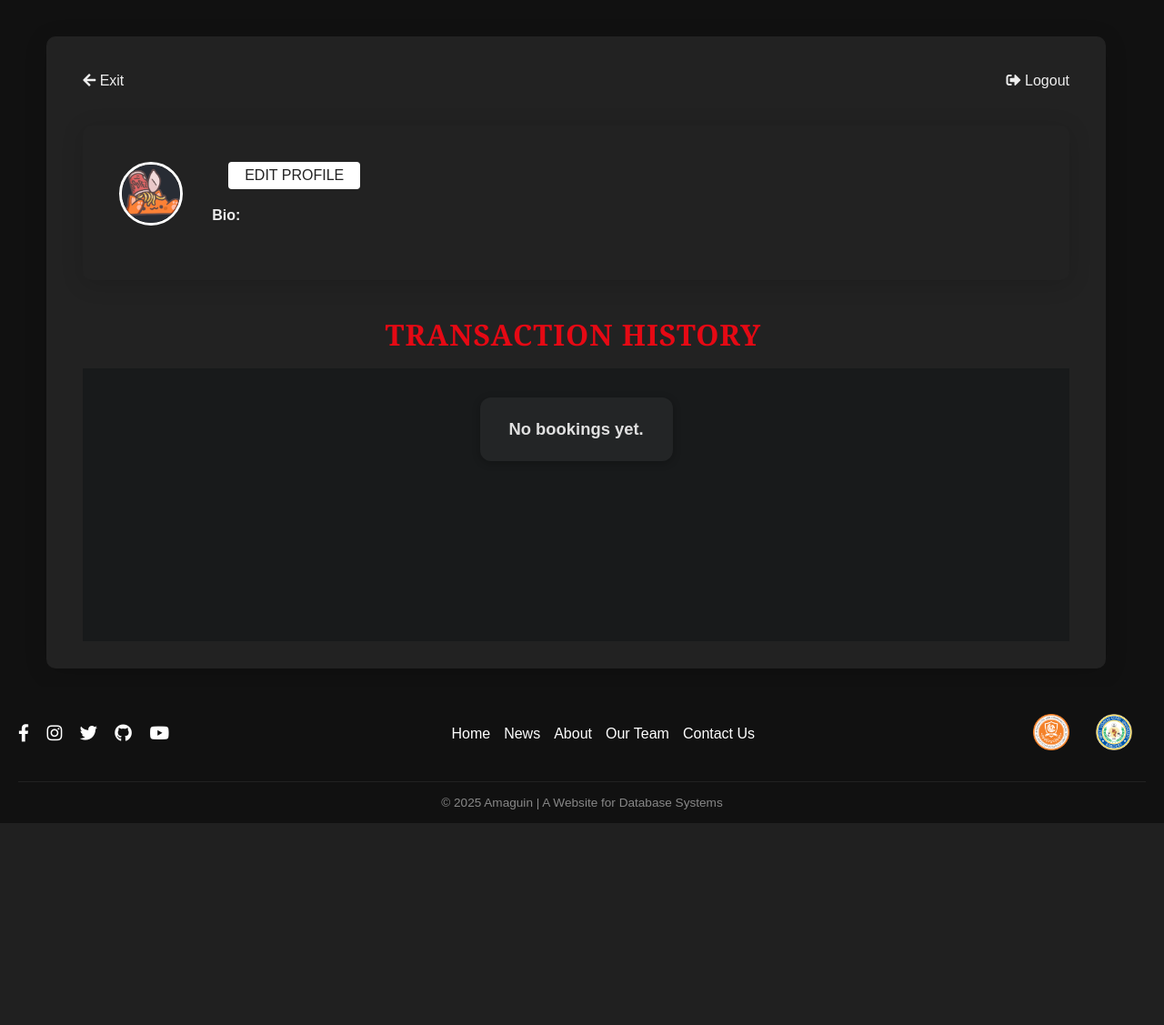
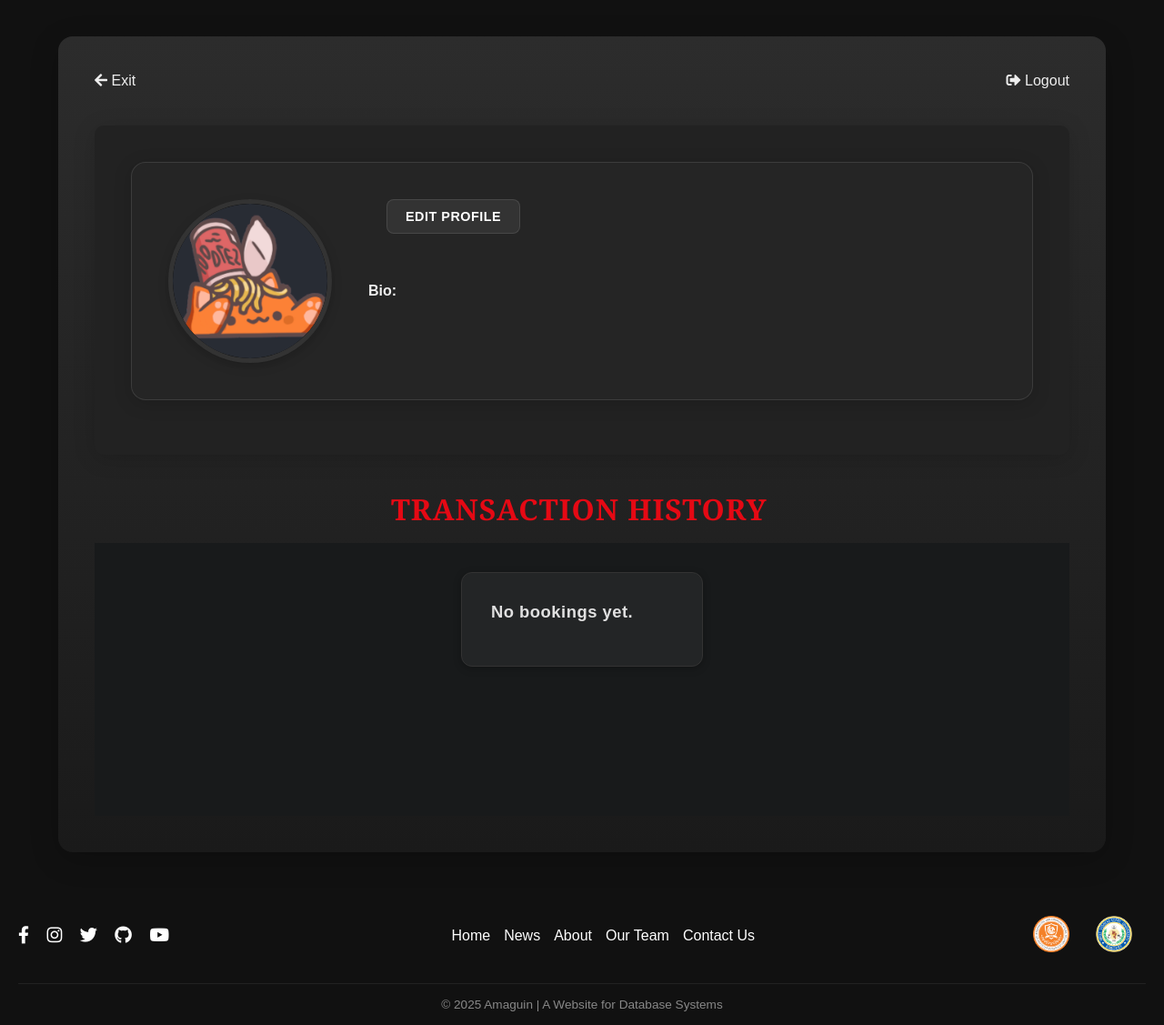
Before and after one commit to Jerrickhoo/flixitix, a PHP site: page /ProfilePage/ProfilePage.php in a window 1280 px wide. Shown: the whole page at 91% size. Before the commit the page ends 905 px from the top, so only its background shows below. Run offline with PHP 8.4, Linux system fonts and the light colour scheme; the visitor is signed in with stand-in values (Sample User, id 1); data that the repository does not hold is empty.

Commit message:
Remove unused movie poster images and enhance styling for profile and transaction history sections

```diff
--- a/Homepage/HomePage.js
+++ b/Homepage/HomePage.js
@@ -51,7 +51,6 @@ const comingSoonPosterImages = [
   '../background/gladiator_ii.jpg',
   '../background/longlegs.jpg',
   '../background/maxxxine_ver2.jpg',
-  '../background/minecraft_the_movie_ver3.jpg',
   '../background/nobody_two_ver2.jpg',
   '../background/smurfs_ver3.jpg',
   '../background/thunderbolts_ver10.jpg'
--- a/ProfilePage/ProfilePage.css
+++ b/ProfilePage/ProfilePage.css
@@ -6,92 +6,293 @@ body {
   margin: 0;
   min-height: 100vh;
 }
+.edit-bio-form {
+  margin-top: 24px;
+  padding: 0;
+  width: 100%;
+  max-width: 600px;
+}
+
+.edit-bio-form label {
+  display: block;
+  color: #bbb;
+  font-size: 0.95rem;
+  margin-bottom: 12px;
+  font-weight: 500;
+  letter-spacing: 0.3px;
+}
+
 .edit-bio-form textarea {
-  background: transparent;
+  width: 100%;
+  background: rgba(25, 25, 25, 0.6);
   color: #fff;
-  border: 1px solid #888;
-  font-family: Arial, Helvetica, sans-serif;
+  border: 1px solid rgba(255, 255, 255, 0.1);
+  border-radius: 8px;
+  font-family: 'Segoe UI', Arial, sans-serif;
   font-size: 1rem;
+  line-height: 1.6;
   resize: vertical;
-  padding: 8px;
+  padding: 16px;
+  outline: none;
+  transition: all 0.2s ease;
+  min-height: 120px;
+  margin-bottom: 20px;
+}
+
+.edit-bio-form textarea:focus {
+  background: rgba(30, 30, 30, 0.8);
+  border-color: #e50914;
+  box-shadow: 0 0 0 2px rgba(229, 9, 20, 0.15);
+}
+
+.edit-bio-form input[type="text"] {
+  width: 100%;
+  background: rgba(25, 25, 25, 0.6);
+  color: #fff;
+  border: 1px solid rgba(255, 255, 255, 0.1);
+  border-radius: 8px;
+  font-size: 1rem;
+  line-height: 1.6;
+  padding: 12px 16px;
+  margin-bottom: 20px;
+  transition: all 0.2s ease;
+}
+
+.edit-bio-form input[type="text"]:focus {
+  background: rgba(30, 30, 30, 0.8);
+  border-color: #e50914;
+  box-shadow: 0 0 0 2px rgba(229, 9, 20, 0.15);
   outline: none;
 }
-.edit-bio-form textarea:focus {
-  border-color: #e74c3c;
-  background: rgba(255,255,255,0.05);
+
+.edit-bio-form .button-group {
+  display: flex;
+  gap: 12px;
+  justify-content: flex-start;
+  align-items: center;
+  margin-top: 8px;
+}
+
+.edit-bio-form button {
+  color: #fff;
+  border: 1px solid rgba(255, 255, 255, 0.15);
+  border-radius: 6px;
+  padding: 10px 24px;
+  font-size: 0.95rem;
+  font-weight: 500;
+  cursor: pointer;
+  transition: all 0.2s ease;
+  letter-spacing: 0.5px;
+  background: transparent;
+}
+
+.edit-bio-form button[type="submit"] {
+  background: #e50914;
+  border-color: #e50914;
+}
+
+.edit-bio-form button[type="submit"]:hover {
+  background: #b0060f;
+  border-color: #b0060f;
+  transform: translateY(-1px);
+  box-shadow: 0 4px 12px rgba(229, 9, 20, 0.2);
+}
+
+.edit-bio-form button[type="button"]:hover {
+  background: rgba(255, 255, 255, 0.1);
+  border-color: rgba(255, 255, 255, 0.3);
+}
+
+.edit-bio-form button:active {
+  transform: translateY(0);
+  box-shadow: none;
 }
 
 .profile-container {
-  max-width: 900px;
-  margin: 40px 5% 20PX 4%;
-  background: #222;
-  border-radius: 10px;
-  padding: 40px 40px 30px 40px;
-  box-shadow: 0 4px 24px rgba(0,0,0,0.15);
-  width: 91%;
+  max-width: 1000px;
+  margin: 40px auto;
+  background: linear-gradient(to bottom, #2c2c2c, #1a1a1a);
+  border-radius: 16px;
+  padding: 40px;
+  box-shadow: 0 8px 32px rgba(0,0,0,0.2);
+  width: 90%;
 }
+
 .profile-header {
   display: flex;
   align-items: flex-start;
-  gap: 32px;
+  gap: 40px;
   margin-bottom: 30px;
+  background: rgba(40, 40, 40, 0.6);
+  padding: 40px;
+  border-radius: 16px;
+  box-shadow: 0 4px 20px rgba(0,0,0,0.15);
+  backdrop-filter: blur(10px);
+  border: 1px solid rgba(255, 255, 255, 0.1);
 }
+
 .profile-avatar {
-  width: 70px;
-  height: 70px;
+  width: 180px;
+  height: 180px;
   background: #111;
   border-radius: 50%;
   display: flex;
   align-items: center;
   justify-content: center;
-  border: 3px solid #fff;
+  border: 5px solid #333;
   overflow: hidden;
   padding: 0;
+  transition: all 0.2s ease-out;
+  box-shadow: 0 4px 12px rgba(0,0,0,0.2);
+  position: relative;
+  cursor: pointer;
 }
+
+.profile-avatar.selected {
+  border-color: #e50914;
+  transform: scale(1.05);
+  box-shadow:
+    0 0 0 3px rgba(229, 9, 20, 0.3),
+    0 4px 16px rgba(229, 9, 20, 0.2),
+    inset 0 0 0 2px rgba(229, 9, 20, 0.5);
+}
+
+
+
+.profile-avatar:hover {
+  border-color: rgba(229, 9, 20, 0.7);
+  transform: translateY(-2px);
+  box-shadow: 0 6px 16px rgba(0,0,0,0.3);
+}
+
+.profile-avatar:not(.selected):hover {
+  border-color: #444;
+}
+
 .profile-picture-img {
   width: 100%;
   height: 100%;
   object-fit: cover;
   border-radius: 50%;
   display: block;
+  transition: transform 0.3s ease;
 }
+
+.profile-avatar:hover .profile-picture-img {
+  transform: scale(1.1);
+}
+
 .profile-info {
   flex: 1;
   display: flex;
   flex-direction: column;
   justify-content: center;
+  gap: 12px;
 }
+
 .profile-top {
   display: flex;
   align-items: center;
-  gap: 18px;
-  margin-bottom: 8px;
+  gap: 20px;
+  margin-bottom: 12px;
 }
+
 .profile-name {
-  font-size: 2rem;
+  font-size: 2.2rem;
   font-weight: bold;
   color: #fff;
+  text-shadow: 0 2px 4px rgba(0,0,0,0.2);
 }
+
+.edit-name-form {
+  display: flex;
+  gap: 12px;
+  align-items: center;
+  background: rgba(35, 35, 35, 0.6);
+  padding: 16px;
+  border-radius: 12px;
+  border: 1px solid rgba(255, 255, 255, 0.1);
+  margin-top: 12px;
+}
+
+.edit-name-form input[type="text"] {
+  background: rgba(20, 20, 20, 0.6);
+  border: 2px solid rgba(255, 255, 255, 0.1);
+  border-radius: 8px;
+  padding: 10px 16px;
+  color: #fff;
+  font-size: 1rem;
+  width: 100%;
+  max-width: 300px;
+  transition: all 0.2s ease;
+}
+
+.edit-name-form input[type="text"]:focus {
+  border-color: #e50914;
+  background: rgba(30, 30, 30, 0.8);
+  outline: none;
+  box-shadow: 0 0 0 3px rgba(229, 9, 20, 0.2);
+}
+
 .edit-profile-btn {
-  background: #fff;
-  color: #222;
-  border: none;
-  border-radius: 4px;
-  padding: 6px 18px;
-  font-size: 1rem;
-  font-weight: 500;
+  background: #333;
+  color: #fff;
+  border: 1px solid rgba(255, 255, 255, 0.1);
+  border-radius: 8px;
+  padding: 10px 20px;
+  font-size: 0.9rem;
+  font-weight: 600;
   cursor: pointer;
-  transition: background 0.2s;
+  transition: all 0.2s ease;
+  display: inline-flex;
+  align-items: center;
+  gap: 8px;
+  letter-spacing: 0.5px;
+  text-transform: uppercase;
+  white-space: nowrap;
 }
+
 .edit-profile-btn:hover {
   background: #e50914;
   color: #fff;
+  transform: translateY(-2px);
+  box-shadow: 0 4px 12px rgba(229, 9, 20, 0.3);
+  border-color: #e50914;
 }
+
+.edit-profile-btn:active {
+  transform: translateY(0);
+  box-shadow: 0 2px 8px rgba(229, 9, 20, 0.2);
+}
+
+.edit-profile-btn.save {
+  background: #e50914;
+  border-color: #e50914;
+}
+
+.edit-profile-btn.save:hover {
+  background: #b0060f;
+  border-color: #b0060f;
+}
+
+.edit-profile-btn.cancel {
+  background: transparent;
+  border-color: rgba(255, 255, 255, 0.2);
+}
+
+.edit-profile-btn.cancel:hover {
+  background: rgba(255, 255, 255, 0.1);
+  border-color: rgba(255, 255, 255, 0.3);
+  transform: none;
+  box-shadow: none;
+}
+
 .profile-tags {
-  color: #ccc;
+  color: #bbb;
   font-size: 1.05rem;
-  margin-top: 2px;
-  line-height: 1.5;
+  margin-top: 8px;
+  line-height: 1.6;
+  letter-spacing: 0.3px;
 }
 
 .profile-movies {
@@ -447,56 +648,70 @@ body {
 
 /* Transaction History Section */
 .transaction-history-section {
-  padding: 2rem 0;
+  padding: 2rem;
   display: flex;
   flex-direction: column;
   align-items: center;
   background: #181a1b;
   min-height: 300px;
+  width: 100%;
 }
 
 #transaction-history-list {
   width: 100%;
-  max-width: 600px;
+  max-width: 1200px; /* Increased width */
   display: flex;
   flex-direction: column;
-  gap: 1.5rem;
+  gap: 2rem;
+  padding: 0 2rem; /* Increased side padding */
+  margin: 0 auto; /* Center the list */
+  box-sizing: border-box; /* Include padding in width calculation */
 }
 
 .transaction-card {
   background: #232526;
   border-radius: 12px;
   box-shadow: 0 2px 8px rgba(0,0,0,0.25);
-  padding: 1.5rem 2rem;
+  padding: 2rem; /* Increased padding */
   display: flex;
   flex-direction: column;
-  gap: 0.75rem;
+  gap: 1.5rem; /* Increased gap */
   transition: box-shadow 0.2s;
   color: #f1f1f1;
+  width: 100%;
+  box-sizing: border-box;
+  border: 1px solid #333; /* Added subtle border */
 }
 .transaction-card:hover {
-  box-shadow: 0 4px 16px rgba(0,0,0,0.12);
+  box-shadow: 0 6px 20px rgba(0,0,0,0.2);
+  border-color: #444;
 }
 .transaction-card-header {
   display: flex;
   justify-content: space-between;
   align-items: center;
-  font-size: 1.1rem;
+  font-size: 1.4rem; /* Increased font size */
   font-weight: 600;
+  letter-spacing: 0.5px; /* Added letter spacing */
   color: #fff;
-  gap: 0.8rem; /* Add space between movie title and date */
+  gap: 1.5rem;
+  margin-bottom: 1rem;
+  flex-wrap: wrap; /* Allow wrapping on small screens */
 }
 .transaction-movie-title {
   color: #e0e0e0;
+  flex: 1;
+  min-width: 200px; /* Ensure minimum width for readability */
 }
 .transaction-date {
   color: #b0b0b0;
+  white-space: nowrap;
 }
 .transaction-details {
-  display: flex;
-  justify-content: space-between;
+  display: grid; /* Changed to grid for better responsive layout */
+  grid-template-columns: repeat(auto-fit, minmax(150px, 1fr)); /* Responsive grid */
+  gap: 1rem;
   align-items: center;
-  gap: 1.5rem;
   font-size: 1rem;
   color: #d0d0d0;
 }
@@ -533,7 +748,7 @@ body {
   margin: 5% auto;
   padding: 2rem 2.5rem;
   border-radius: 14px;
-  max-width: 400px;
+  max-width: 600px; /* Increased from 400px */
   box-shadow: 0 4px 24px rgba(0,0,0,0.45);
   position: relative;
   animation: fadeIn 0.2s;
```
Also changed, not shown: MovieMenu/MovieMenu.css (+19 -10 lines), qr_codes/TIX68333c6c9c09b5.10338760.png (deleted), qr_codes/TIX68333c7892bd62.43139687.png (deleted).
